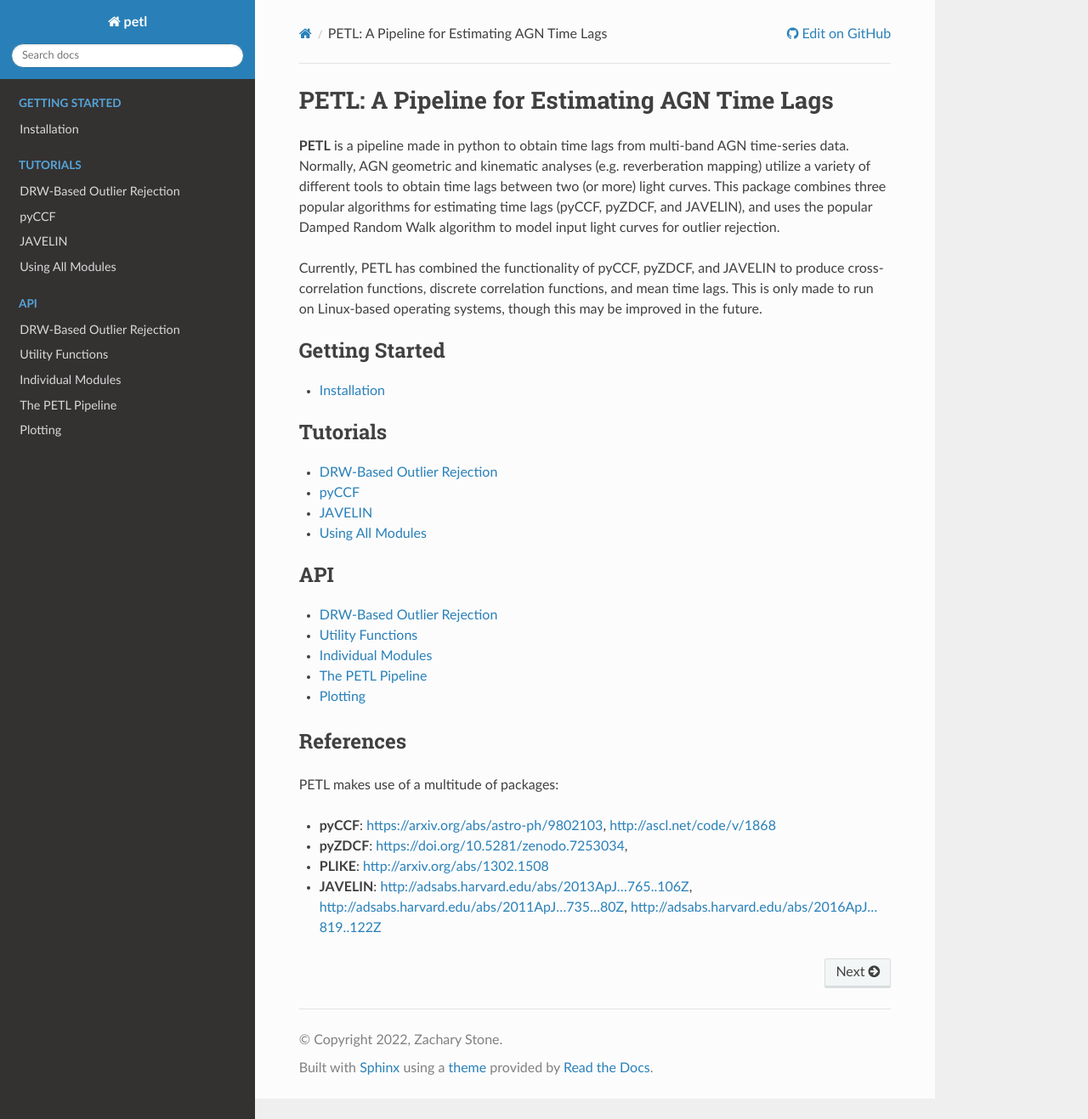
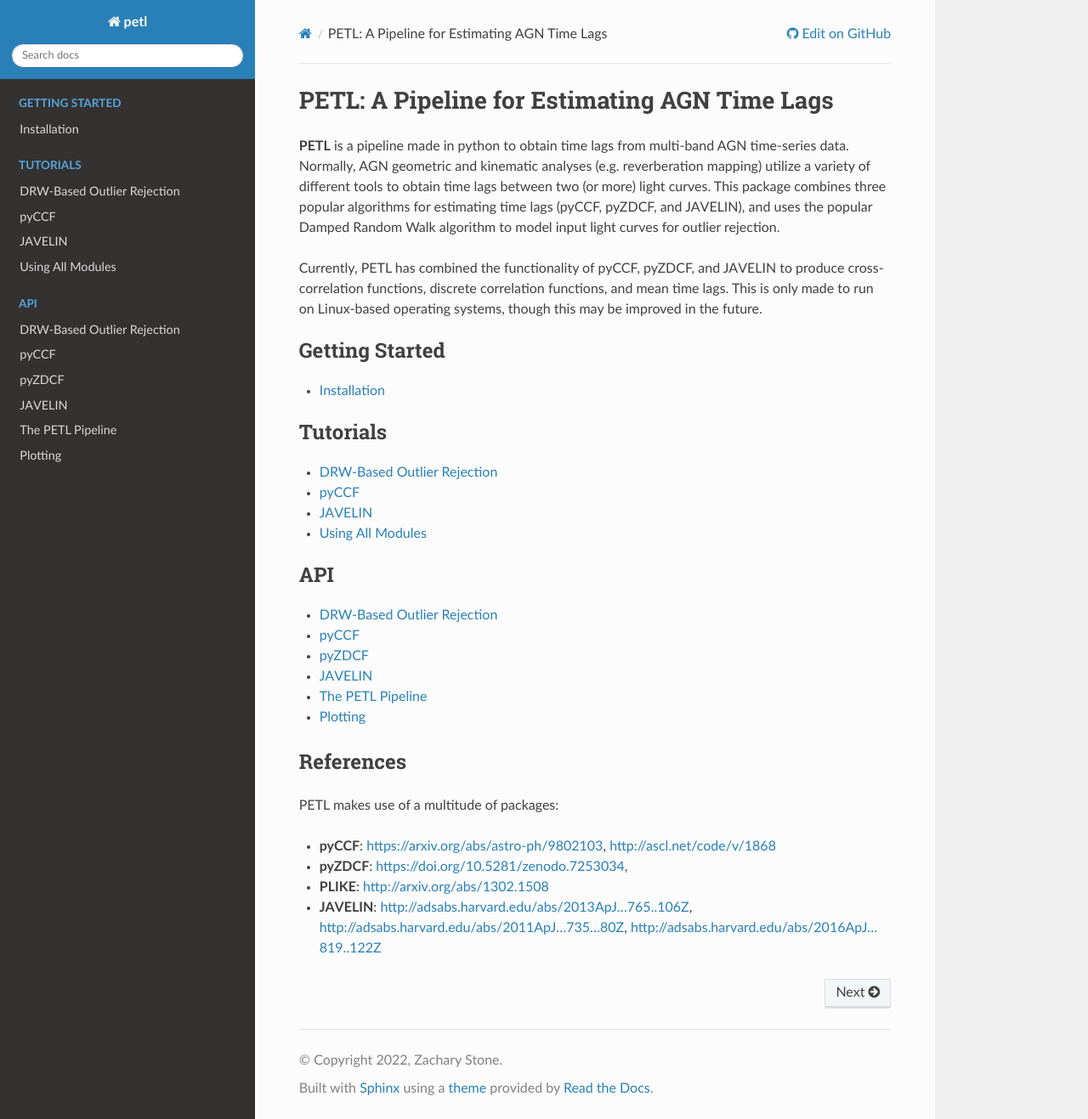
Before and after one commit to Zstone19/pypetal, a Sphinx documentation site: the page built from docs/index.rst, in a window 1280 px wide and 1317 px high. Shown: the whole window at 85% size. Built offline with Sphinx 7.4.7 and the Read the Docs theme 2.0.0, drawn with Linux system fonts in a browser that asks for light colours.

```diff
--- a/docs/index.rst
+++ b/docs/index.rst
@@ -32,8 +32,9 @@ Currently, PETL has combined the functionality of pyCCF, pyZDCF, and JAVELIN to
    :caption: API
 
    python/drw_rej
-   python/utils
-   python/modules
+   python/pyccf
+   python/pyzdcf
+   python/javelin
    python/pipeline
    python/plot
 
--- a/docs/python/modules.rst
+++ /dev/null
@@ -1,2 +0,0 @@
-Individual Modules
-==================
--- a/docs/python/utils.rst
+++ /dev/null
@@ -1,2 +0,0 @@
-Utility Functions
-==================
```
Also changed, not shown: docs/python/javelin.rst (added, +9 -0 lines), docs/python/pyccf.rst (added, +12 -0 lines), docs/python/pyzdcf.rst (added, +9 -0 lines).
